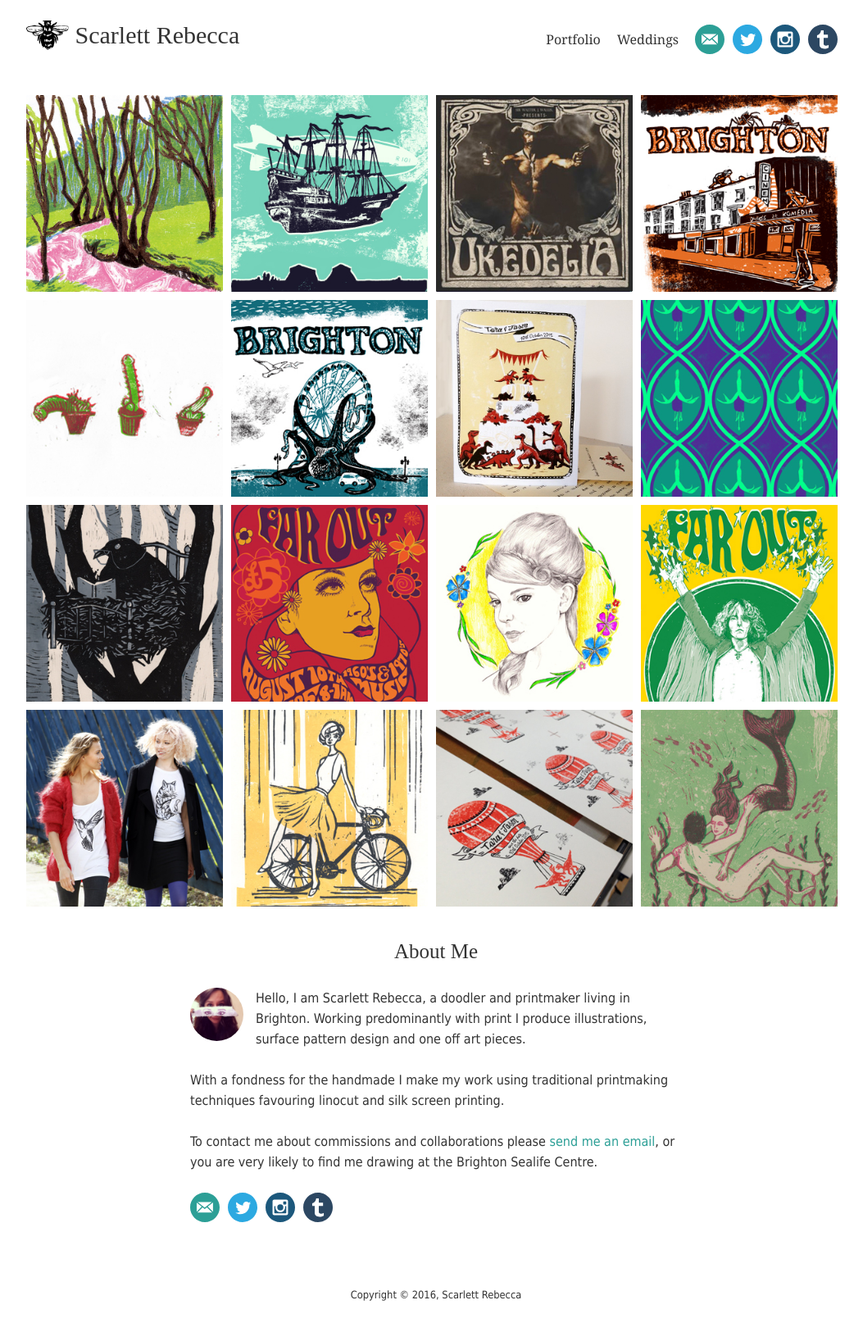
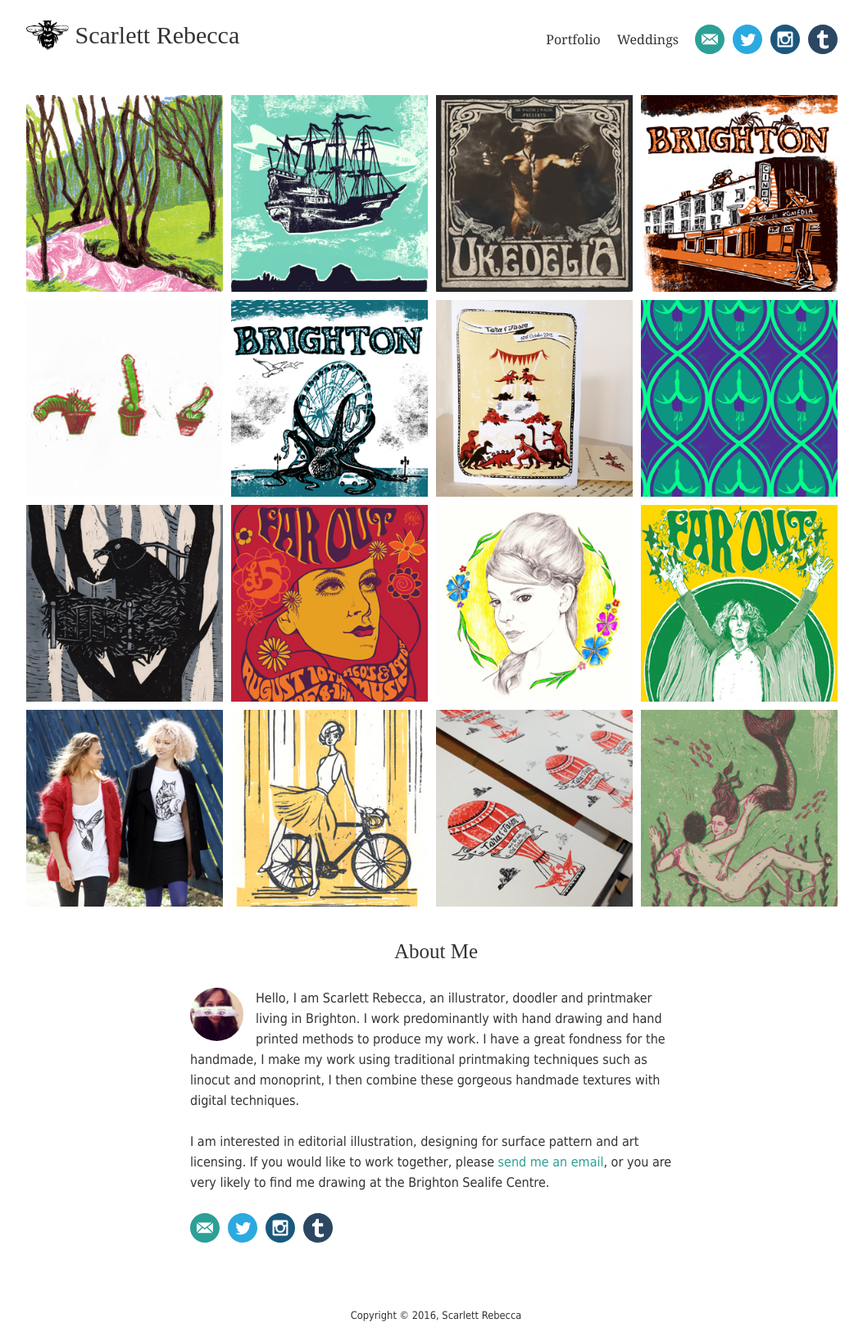
Before and after one commit to scarlettrebecca/website, a Jekyll site: the page built from pages/home.html, in a window 1280 px wide. Shown: the whole page at 82% size, without its empty margins (108-1161 px from the left). Built offline with Jekyll 4.4.1, drawn with Linux system fonts in a browser that asks for light colours; some web fonts are replaced; before the commit the page ends 1611 px from its top, so only the background shows below that.

Commit message:
About Me update, May 2016

```diff
--- a/_data/author.yml
+++ b/_data/author.yml
@@ -16,15 +16,12 @@ description: Scarlett Rebecca is an illustrator and printmaker living in Brighto
 # in <p> tags. Ask me if you need help.
 about: >
   <p>
-      Hello, I am Scarlett Rebecca, a doodler and printmaker living in Brighton.
-      Working predominantly with print I produce illustrations, surface pattern design and one off art pieces.
+      Hello, I am Scarlett Rebecca, an illustrator, doodler and printmaker living in Brighton.
+      I work predominantly with hand drawing and hand printed methods to produce my work.
+      I have a great fondness for the handmade, I make my work using traditional printmaking techniques such as linocut and monoprint, I then combine these gorgeous handmade textures with digital techniques.
   </p>
   <p>
-      With a fondness for the handmade I make my work using traditional
-      printmaking techniques favouring linocut and silk screen printing.
-  </p>
-  <p>
-      To contact me about commissions and collaborations please
+      I am interested in editorial illustration, designing for surface pattern and art licensing. If you would like to work together, please
       <a href="mailto:contact@scarlettrebecca.co.uk">send me an email</a>,
       or you are very likely to find me drawing at the Brighton Sealife Centre.
   </p>
```
